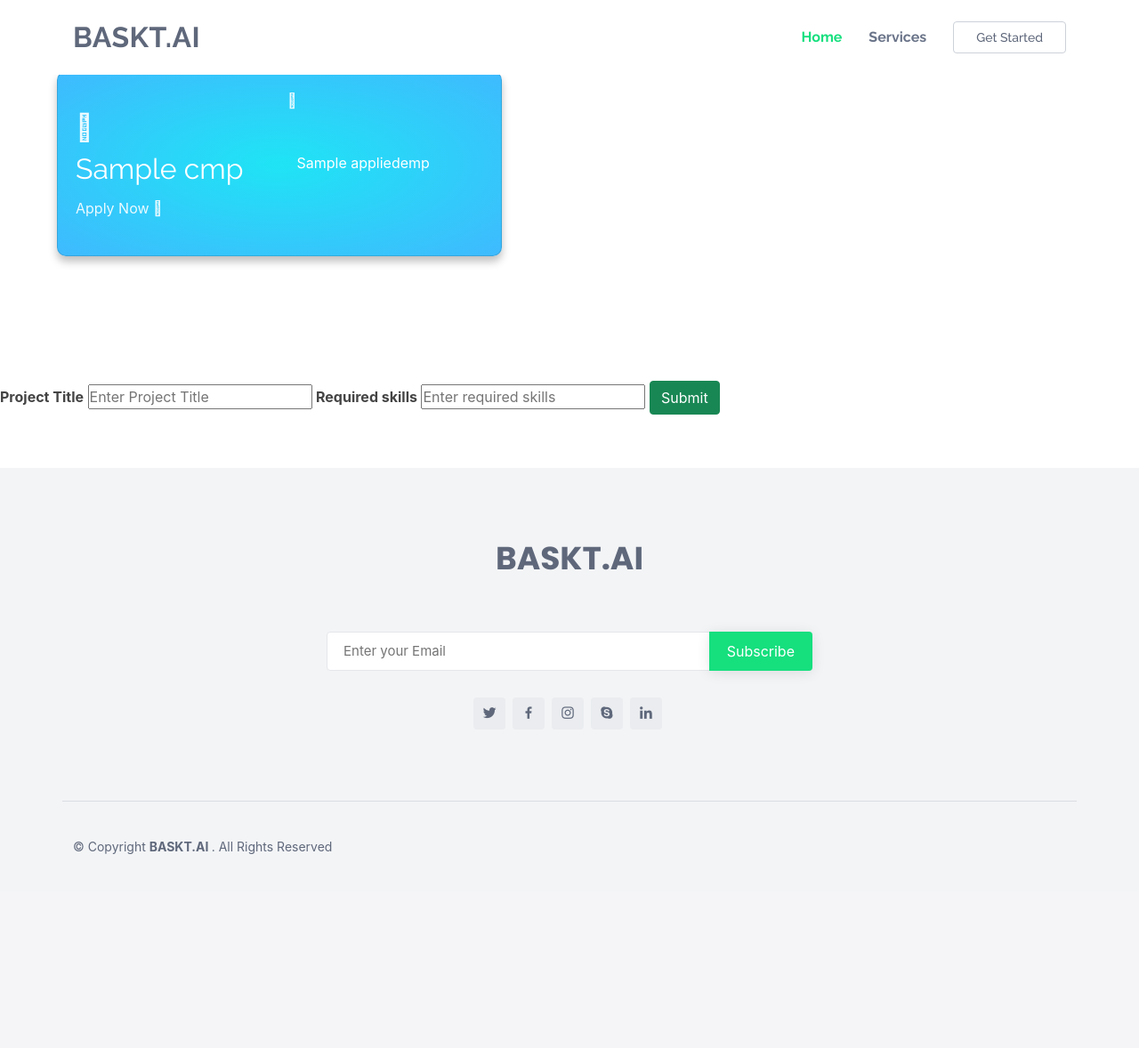
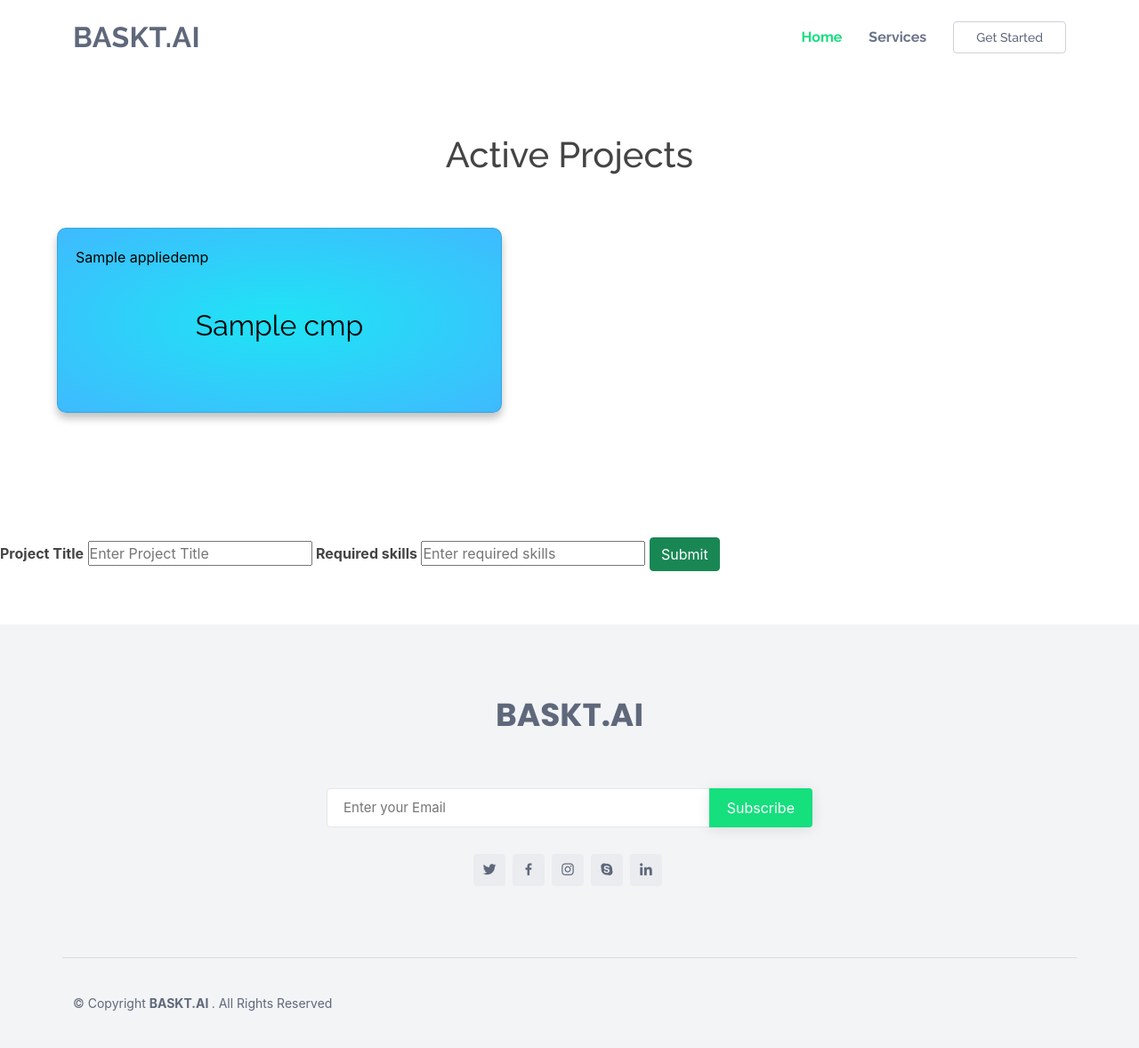
Before and after one commit to tejaspradhan/AI-based-Hiring-Platform, a Flask app: template templates/employer-dashboard.html in a window 1280 px wide. Shown: the whole page at 89% size. Before the commit the page ends 960 px from the top, so only its background shows below. Run offline with Flask 2, Linux system fonts and the light colour scheme; the template is opened without the code that fills it: most values are stand-ins (such as "Sample title", 1, 10 or a date in 2020); parts of the project's set-up code (start-up, migrations or seed data) failed here and were passed over; some libraries are stand-ins or nearby versions.

Commit message:
started frontend

```diff
--- a/app.py
+++ b/app.py
@@ -1,5 +1,5 @@
 from pymongo import MongoClient
-from flask import Flask, url_for, render_template, request, session
+from flask import Flask, url_for, render_template, request, session, redirect
 from flask_bcrypt import Bcrypt
 from werkzeug.utils import secure_filename
 from Helpers.Helper import Helper
@@ -11,12 +11,12 @@ from pdfminer3.converter import PDFPageAggregator
 from pdfminer3.converter import TextConverter
 import io
 import os
+
 app = Flask(__name__)
 bcrypt = Bcrypt(app)
 helper = Helper()
 client = MongoClient('localhost', 27017)
 db = client.edi_hiring_db
-emid = ''
 app.config['SECRET_KEY'] = '14ec258c169f5c19f78385bcc83a51df7444624b2ff90449b4a9832e6fe706a1'
 
 @app.route("/")
@@ -37,7 +37,6 @@ def index1():
 
 @app.route("/employee/login", methods=['GET', 'POST'])
 def employee_login():
-    global emid
     print(request.form['email'])
     print(request.form['password'])
     employee_cred = db.employee.find_one({'email': request.form['email']}, {
@@ -45,8 +44,12 @@ def employee_login():
     if(not bool(employee_cred)):
         return render_template('employee-signup.html')
     if(bcrypt.check_password_hash(employee_cred['password'], request.form['password'])):
-        emid = employee_cred['_id']
+        session["email"] = employee_cred['email']
         proj = db.projects.find()
+        # skills_array=[]
+        # for i in proj:
+        #     print("id in i",i["_id"])
+        # needs to be changed
         return render_template('employee-dashboard.html', alljobs=proj)
     else:
         return render_template('employee-signup.html')
@@ -112,7 +115,7 @@ def employee_signup():
 @app.route("/employer/addJobs", methods=['POST'])
 def add_jobs():
     proj_title = request.form['title']
-    proj_skills = request.form['skills']
+    proj_skills = helper.cleanTextAndTokenize(request.form['skills'])
     print("Session email",session['empemail'])
     job_details = {
                     "email": session['empemail'],
@@ -125,15 +128,24 @@ def add_jobs():
     jobs=db.projects.find({"email":session['empemail']})
     return render_template('employer-dashboard.html',jobs=jobs)
 
-@app.route("/employee/apply/<project_id>", methods=["GET", "POST"])
-def apply_project(project_id):
-    print(project_id)
-    global emid
-    """db.projects.update(
-           { _id: project_id },
-           { $push: {appliedemp : emid } }
-       )"""
-    return render_template("employee-dashboard.html")
+@app.route("/employee/apply/<project_name>", methods=["GET", "POST"])
+def apply_project(project_name):
+    print(project_name)
+    appliedemp=db.projects.find_one({"title":project_name})["appliedemp"]
+    appliedemp.append(session["email"])
+    print("applied emp",appliedemp)
+
+    db.projects.update(
+           { "title": project_name },
+           { "$set":{"appliedemp":appliedemp} }
+       )
+
+    return redirect("/employee_dashboard")
+
+@app.route("/employee_dashboard", methods=["GET", "POST"])
+def show_dashboard():
+    proj = db.projects.find()
+    return render_template('employee-dashboard.html', alljobs=proj)
 
 if __name__ == '__main__':
     app.run(debug=True)
--- a/templates/employee-dashboard.html
+++ b/templates/employee-dashboard.html
@@ -67,7 +67,7 @@
                   <p class="card__exit"><i class="fas fa-times"></i></p>
                   <h2 class="card__title">{{ cmp.title }}</h2><br>
                   <p class="card__title">{{ cmp.skills }}</h2>
-                  <p class="card__apply"><a href="/employee/apply/{{cmp._id}}">Apply Now <i class="fas fa-arrow-right"></i></a></p>
+                  <p class="card__apply"><a href="/employee/apply/{{cmp.title}}">Apply Now <i class="fas fa-arrow-right"></i></a></p>
                 </div>
         </div>
     </div>
--- a/templates/employer-dashboard.html
+++ b/templates/employer-dashboard.html
@@ -82,25 +82,18 @@
             </div>
         </header>
         <!-- End Header -->
-        <section>
+
+        <section style="padding-top: 150px;">
+            <h1 style="text-align: center; padding-bottom: 30px;">Active Projects</h1>
             <div class="row">
                 {% for cmp in jobs %}
                     <div class="col-6 col-lg-6">
                         <div class="card-container">
                             <div class="card card-1">
-                                <div class="card__icon">
-                                    <i class="fas fa-bolt"></i>
-                                </div>
-                                <p class="card__exit">
-                                    <i class="fas fa-times"></i>
-                                </p>
-                                <h2 class="card__title">{{ cmp.title }}</h2><br>
-                                <p class="card__title">{{ cmp.appliedemp }}</h2>
-                                <p class="card__apply">
-                                    <a href="/employee/apply/{{cmp._id}}">Apply Now
-                                        <i class="fas fa-arrow-right"></i>
-                                    </a>
-                                </p>
+                                <h2 class="card__title" style="color:black;text-align:center;">{{ cmp.title }}</h2>
+                                {% for i in cmp.appliedemp %}
+                                    <p  style="color:black;">{{ i }}</p><br>
+                                {% endfor %}
                             </div>
                         </div>
                     </div>
```
